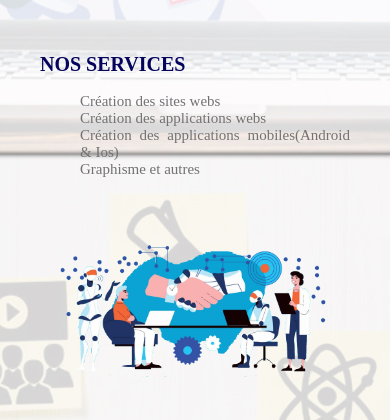
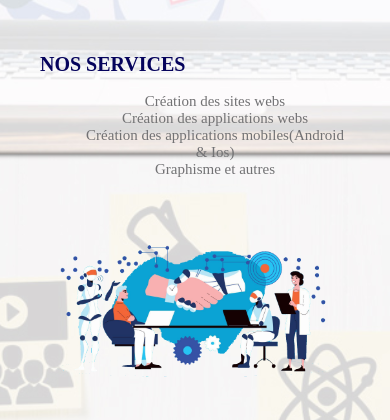
Before and after one commit to jeremiekabasele/Client, a PHP site: page / in a window 390 px wide. Shown: the part 1534-1954 px from the top of the page. Run offline with PHP 8.4, Linux system fonts and the light colour scheme.

Commit message:
center li responsive

```diff
--- a/papier.css
+++ b/papier.css
@@ -38,7 +38,7 @@ li.navbar_items, a{
 }
 .hero{
     display: grid;
-    grid-template-columns: 70% 30%;
+    grid-template-columns: 60% 40%;
     margin: 30px;
     align-items: center;
 }
@@ -237,4 +237,7 @@ h1{
         padding: 10px;
         text-align: center;
     }
+    .expertise_2 li{
+        text-align: center;
+    }
 }
```
